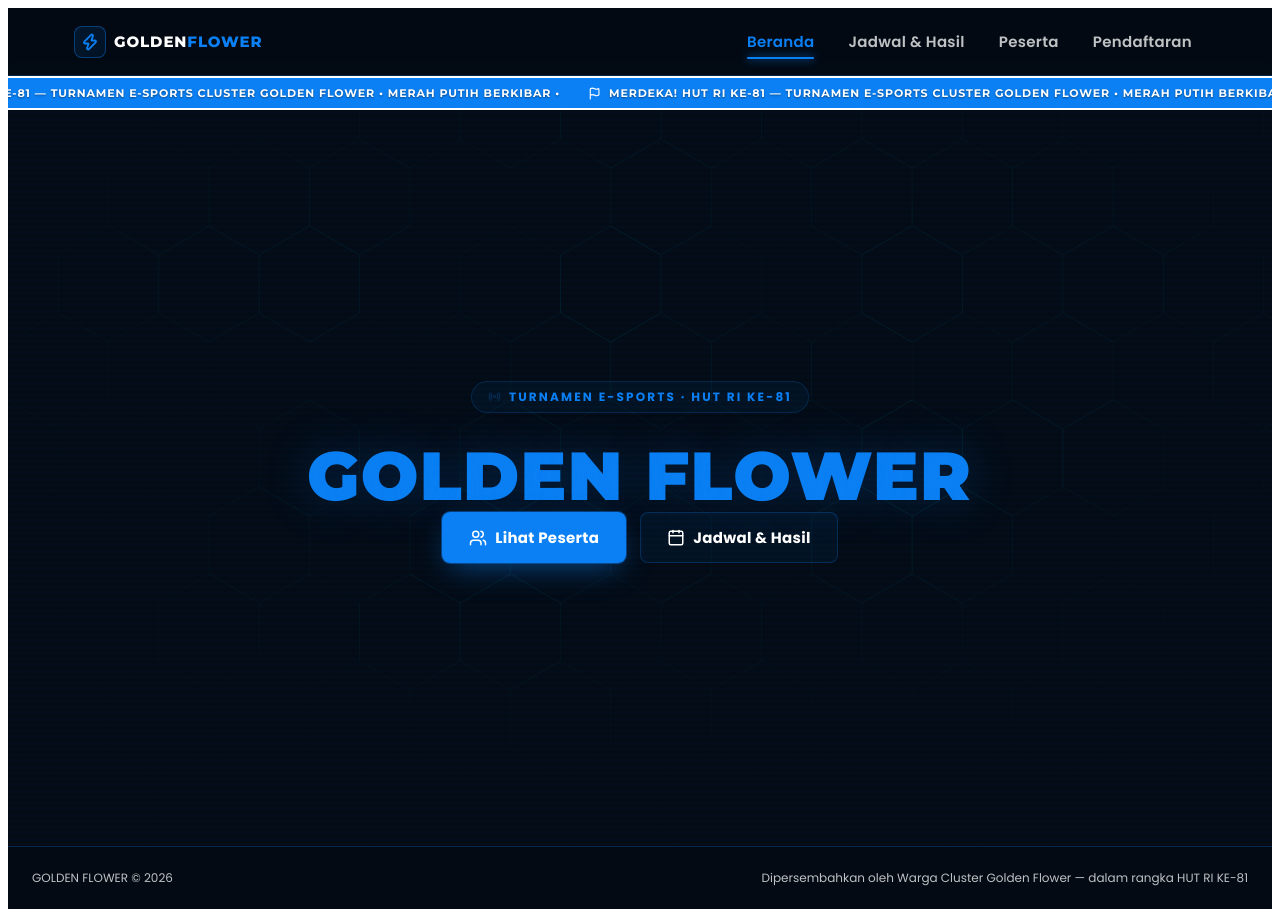
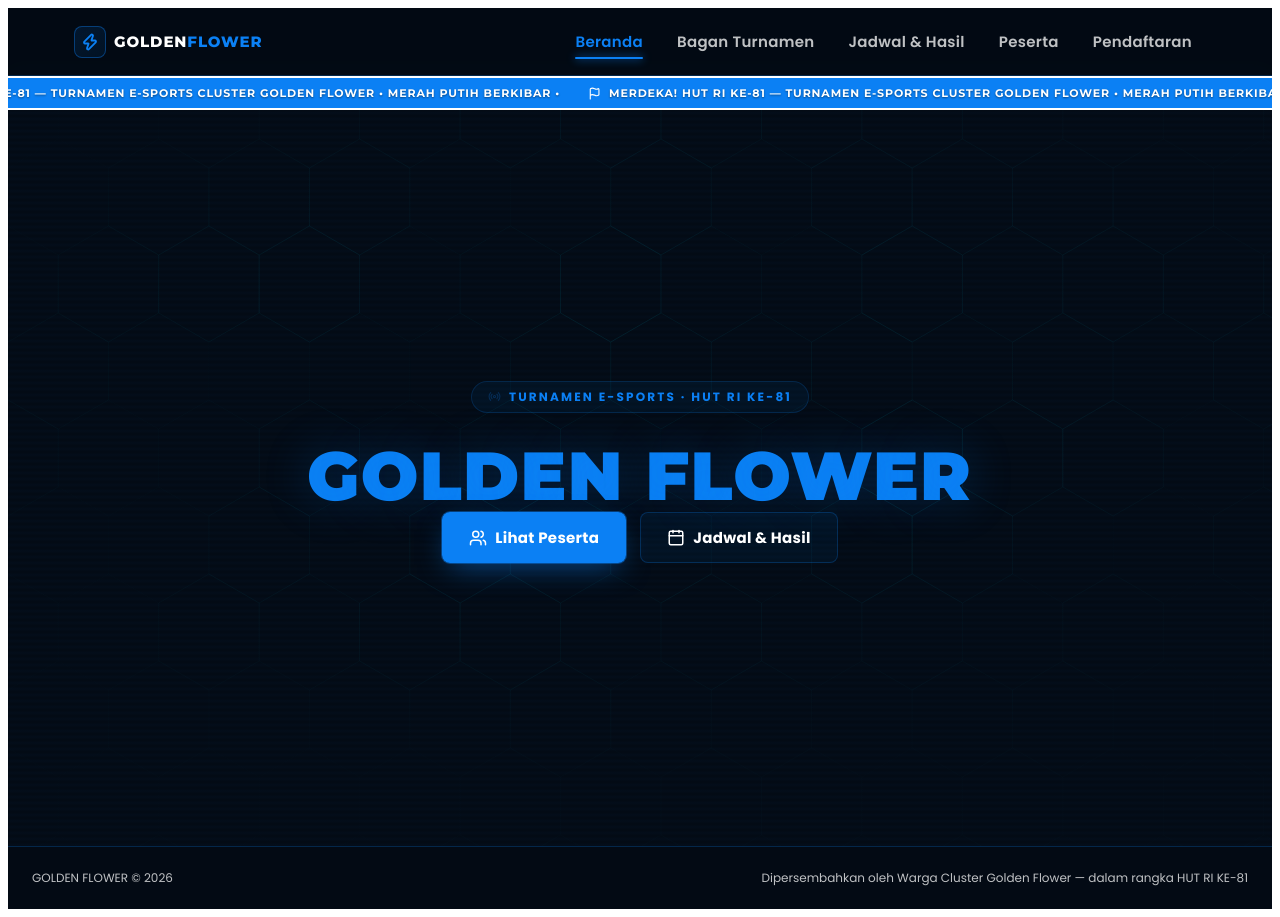
Before and after one commit to jemiyosua/gf-mlbb, a React (Vite) app: page / in a window 1280 px wide. Built offline with nearby package versions, Linux system fonts and the light colour scheme.

Commit message:
Update App.jsx

```diff
--- a/src/App.jsx
+++ b/src/App.jsx
@@ -828,7 +828,7 @@ function Register() {
 
 export default function NexusClashApp() {
   const [page, setPage] = useState("home");
-  const [showBracket, setShowBracket] = useState(false);
+  const [showBracket, setShowBracket] = useState(true);
 
   const go = useCallback((p) => {
     setPage(p);
```
